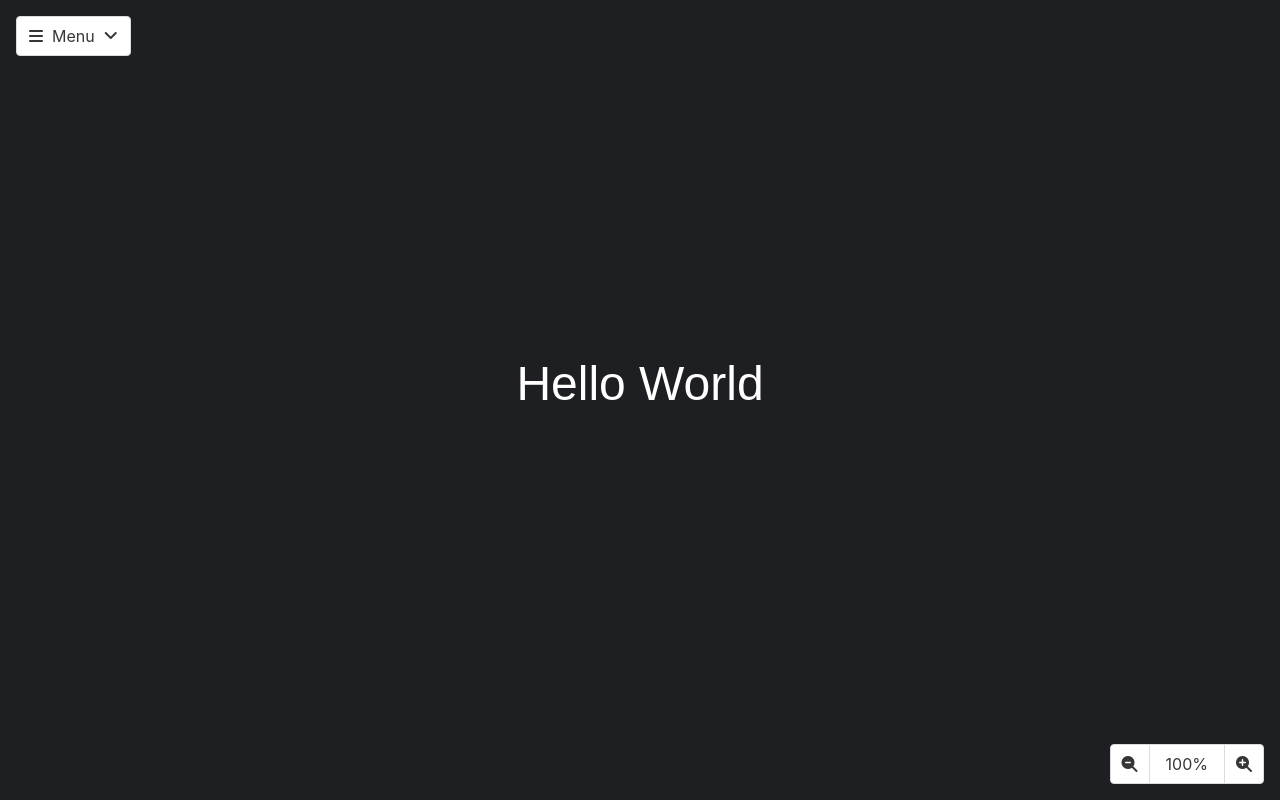
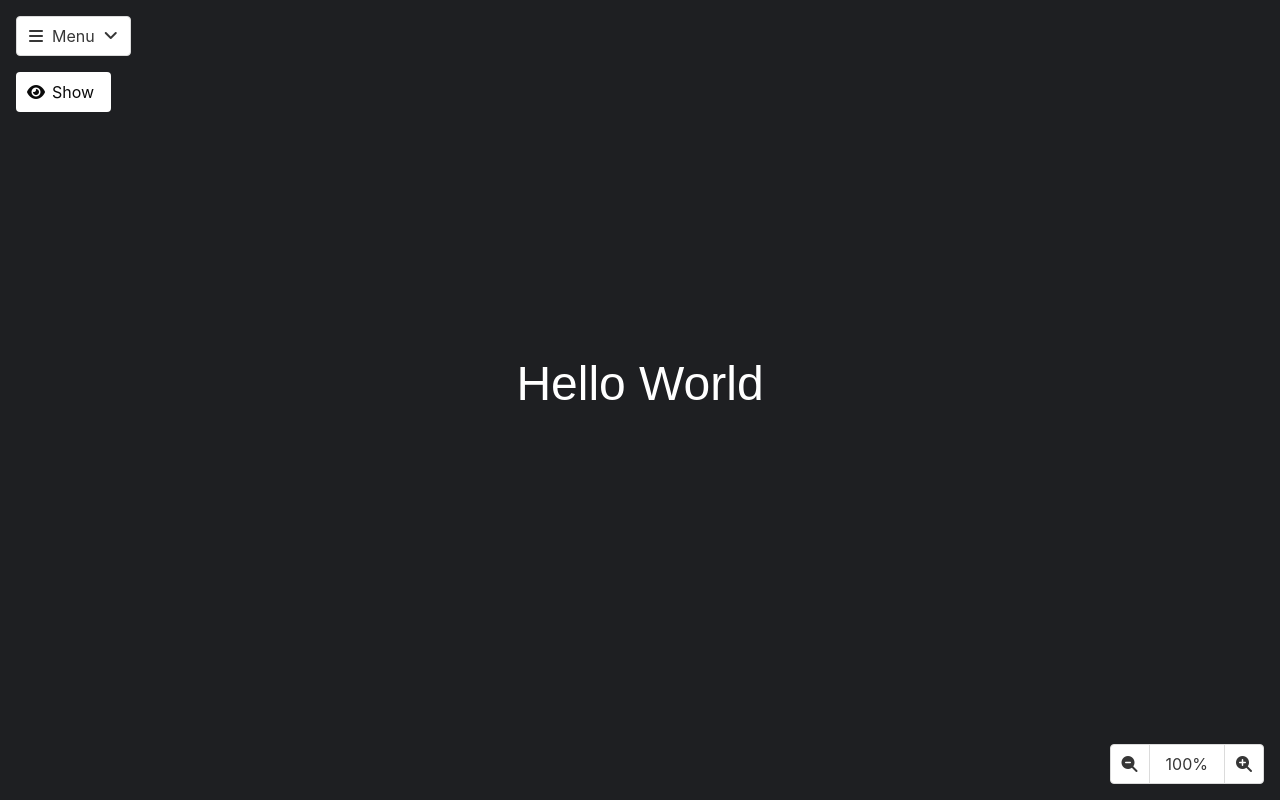
Before and after one commit to KavenTheriault/DKC-Rom-Viewer, a React (Create React App) app: page / in a window 1280 px wide. Built offline with nearby package versions, Linux system fonts and the light colour scheme.

Commit message:
Add CollapsibleBox

```diff
--- /dev/null
+++ b/src/components/collapsible-box/index.tsx
@@ -0,0 +1,34 @@
+import React, { ReactNode } from 'react';
+import { Box } from './styles';
+
+interface CollapsibleBoxProps {
+  children: ReactNode;
+}
+
+export const CollapsibleBox = ({ children }: CollapsibleBoxProps) => {
+  const [isOpen, setIsOpen] = React.useState(false);
+
+  const renderShowHideButton = () => {
+    return (
+      <button className="button is-white" onClick={() => setIsOpen(!isOpen)}>
+        <span className="icon is-small">
+          <i
+            className={isOpen ? 'fas fa-eye-slash' : 'fas fa-eye'}
+            aria-hidden="true"
+          ></i>
+        </span>
+        <span>{isOpen ? 'Hide' : 'Show'}</span>
+      </button>
+    );
+  };
+
+  if (!isOpen) return renderShowHideButton();
+  return (
+    <Box className="box">
+      <div className="is-flex is-flex-direction-column is-align-items-center">
+        {renderShowHideButton()}
+      </div>
+      {children}
+    </Box>
+  );
+};
--- /dev/null
+++ b/src/components/collapsible-box/styles.ts
@@ -0,0 +1,5 @@
+import styled from 'styled-components';
+
+export const Box = styled.div`
+  padding-top: 4px;
+`;
--- a/src/components/main-menu/index.tsx
+++ b/src/components/main-menu/index.tsx
@@ -55,11 +55,19 @@ export const MainMenu = ({ menuGroups }: MainMenuProps) => {
           }}
         >
           <span className="icon is-small">
-            <i className="fas fa-bars" aria-hidden="true"></i>
+            <i
+              className={
+                selectedItem ? `fas ${selectedItem.fasIcon}` : 'fas fa-bars'
+              }
+              aria-hidden="true"
+            ></i>
           </span>
-          <span>{`Menu${selectedItem ? ' | ' + selectedItem.label : ''}`}</span>
+          <span>{selectedItem ? selectedItem.label : 'Menu'}</span>
           <span className="icon is-small">
-            <i className="fas fa-angle-down" aria-hidden="true"></i>
+            <i
+              className={isOpen ? 'fas fa-angle-up' : 'fas fa-angle-down'}
+              aria-hidden="true"
+            ></i>
           </span>
         </button>
       </div>
--- a/src/components/overlay/index.tsx
+++ b/src/components/overlay/index.tsx
@@ -1,5 +1,6 @@
 import { ReactNode } from 'react';
 import {
+  OverlayCellContainer,
   OverlayChildrenContainer,
   OverlayContainer,
   OverlayRowContainer,
@@ -31,19 +32,19 @@ export const Overlay = ({ children, slots }: OverlayProps) => (
     <OverlayChildrenContainer>{children}</OverlayChildrenContainer>
     <OverlayContainer>
       <OverlayRowContainer>
-        <div>{slots?.top?.left}</div>
-        <div>{slots?.top?.middle}</div>
-        <div>{slots?.top?.right}</div>
+        <OverlayCellContainer>{slots?.top?.left}</OverlayCellContainer>
+        <OverlayCellContainer>{slots?.top?.middle}</OverlayCellContainer>
+        <OverlayCellContainer>{slots?.top?.right}</OverlayCellContainer>
       </OverlayRowContainer>
       <OverlayRowContainer>
-        <div>{slots?.center?.left}</div>
-        <div>{slots?.center?.middle}</div>
-        <div>{slots?.center?.right}</div>
+        <OverlayCellContainer>{slots?.center?.left}</OverlayCellContainer>
+        <OverlayCellContainer>{slots?.center?.middle}</OverlayCellContainer>
+        <OverlayCellContainer>{slots?.center?.right}</OverlayCellContainer>
       </OverlayRowContainer>
       <OverlayRowContainer>
-        <div>{slots?.bottom?.left}</div>
-        <div>{slots?.bottom?.middle}</div>
-        <div>{slots?.bottom?.right}</div>
+        <OverlayCellContainer>{slots?.bottom?.left}</OverlayCellContainer>
+        <OverlayCellContainer>{slots?.bottom?.middle}</OverlayCellContainer>
+        <OverlayCellContainer>{slots?.bottom?.right}</OverlayCellContainer>
       </OverlayRowContainer>
     </OverlayContainer>
   </>
--- a/src/components/overlay/styles.ts
+++ b/src/components/overlay/styles.ts
@@ -23,3 +23,7 @@ export const OverlayRowContainer = styled.div`
   flex-direction: row;
   justify-content: space-between;
 `;
+
+export const OverlayCellContainer = styled.div`
+  pointer-events: auto;
+`;
--- a/src/pages/home.tsx
+++ b/src/pages/home.tsx
@@ -3,6 +3,8 @@ import React, { useEffect, useRef } from 'react';
 import { CanvasWithControl } from '../components/canvas-with-controls';
 import { Overlay } from '../components/overlay';
 import { MainMenu } from '../components/main-menu';
+import { CollapsibleBox } from '../components/collapsible-box';
+import styled from 'styled-components';
 
 export const Home = () => {
   const canvasController = useRef<CanvasController>(new CanvasController());
@@ -37,7 +39,7 @@ export const Home = () => {
       slots={{
         top: {
           left: (
-            <div style={{ pointerEvents: 'auto' }}>
+            <HomeContainer>
               <MainMenu
                 menuGroups={[
                   {
@@ -52,7 +54,13 @@ export const Home = () => {
                   },
                 ]}
               />
-            </div>
+              <CollapsibleBox>
+                <label className="label">Address</label>
+                <input type="text" className="input" />
+                <label className="label">Index</label>
+                <input type="text" className="input" />
+              </CollapsibleBox>
+            </HomeContainer>
           ),
         },
       }}
@@ -61,3 +69,11 @@ export const Home = () => {
     </Overlay>
   );
 };
+
+export const HomeContainer = styled.div`
+  display: flex;
+  flex-direction: column;
+  justify-content: start;
+  align-items: start;
+  gap: 16px;
+`;
```
